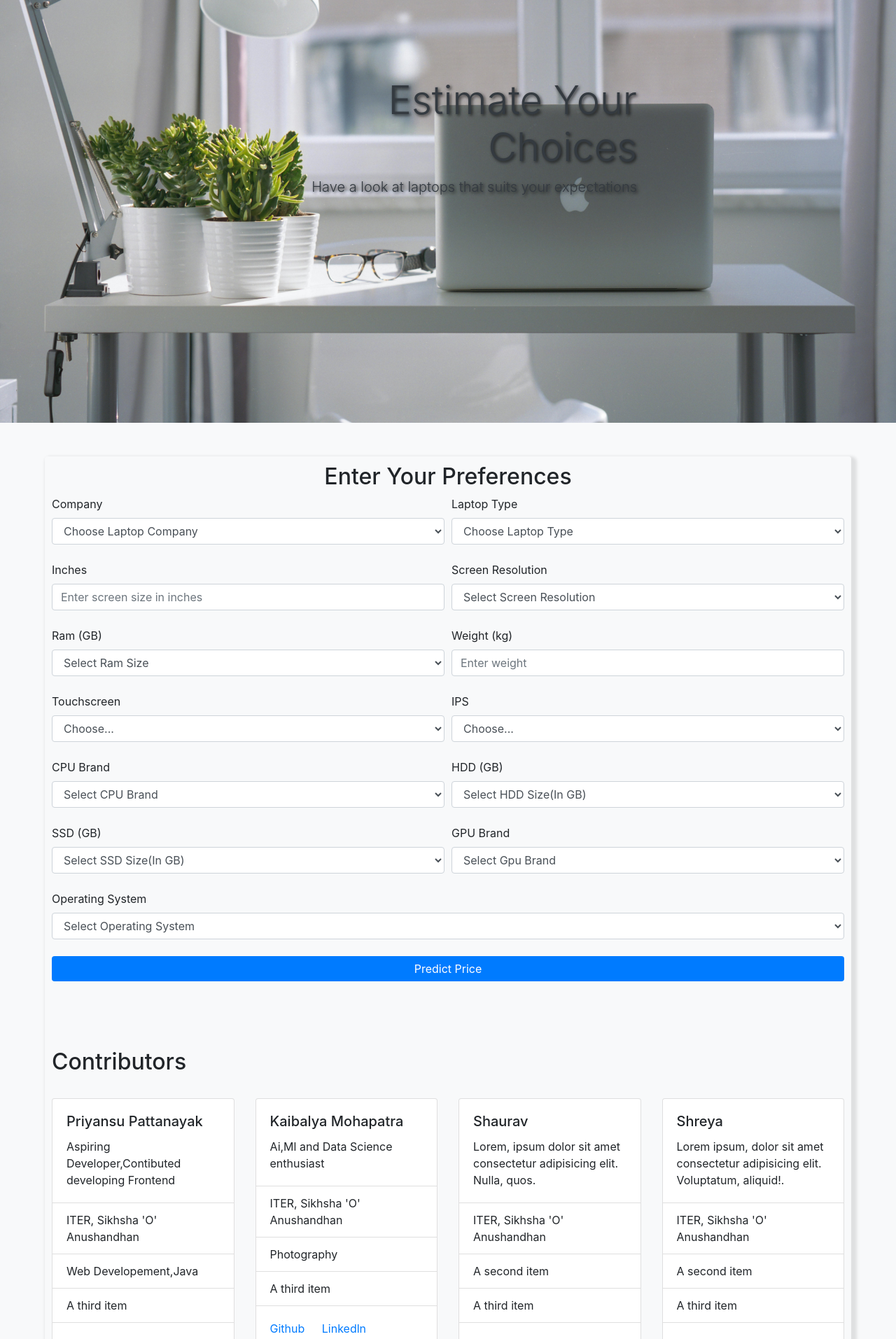
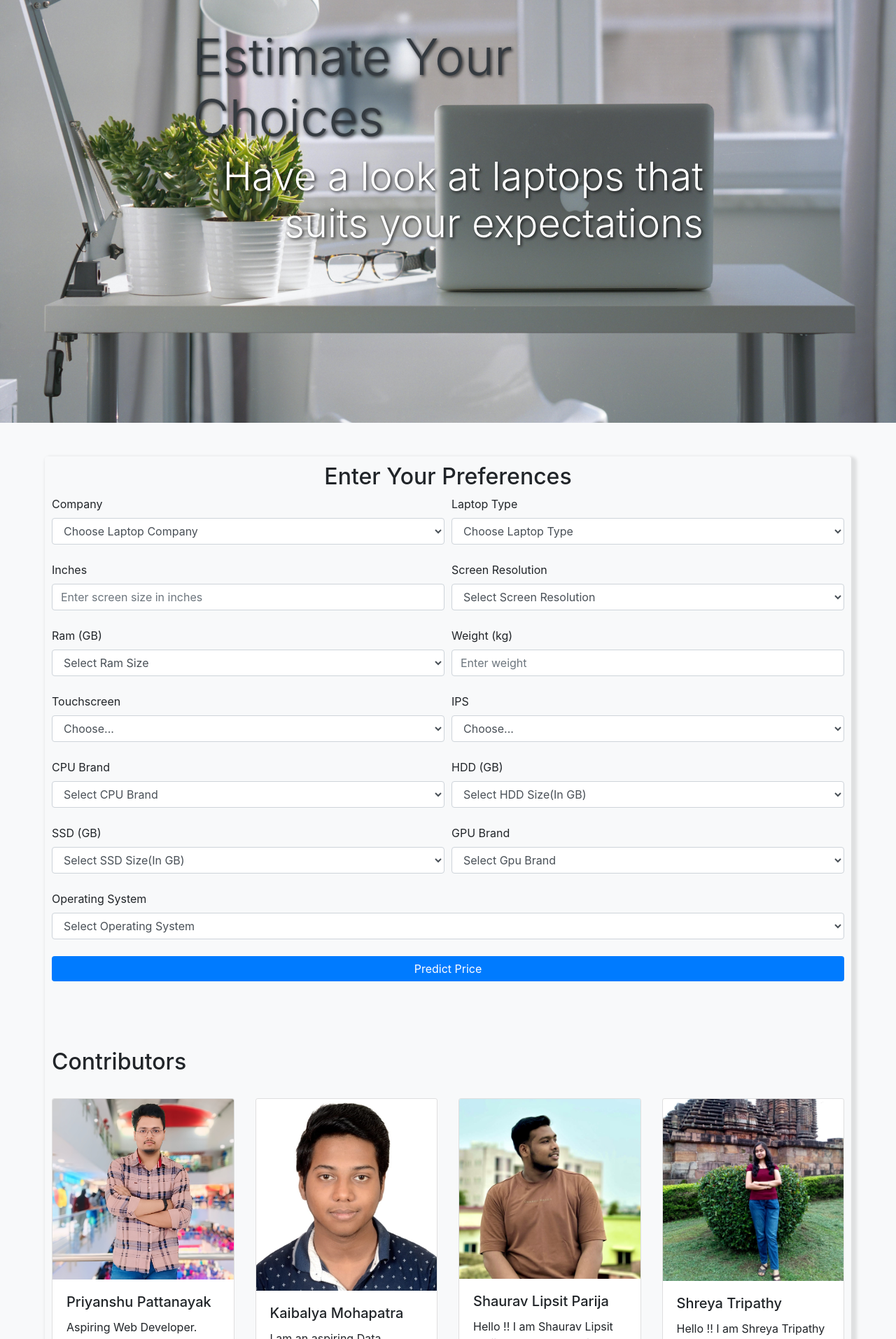
Before and after one commit to Kaibalya27/Laptop-price-predictor, a Flask app: page / in a window 1280 px wide. Shown: the part 280-2193 px from the top of the page at 70% size. Run offline with Flask 3, Linux system fonts and the light colour scheme; parts of the project's set-up code (start-up, migrations or seed data) failed here and were passed over; some libraries are stand-ins or nearby versions.

Commit message:
optimised and added few design to the website

```diff
--- a/templates/index.html
+++ b/templates/index.html
@@ -50,9 +50,9 @@
     <section class="hero d-flex align-items-center">
       <div class="container">
         <div class="row justify-content-md-center ">
-          <div class="col-lg-6 text-right">
-            <h1 class="display-4 text-dark">Estimate Your Choices</h1>
-            <p class="lead text-dark display-5">
+          <div class="col-lg-8  text-left">
+            <h1 class="display-3 text-dark">Estimate Your Choices</h1>
+            <p class="lead text-right display-4">
               Have a look at laptops that suits your expectations
             </p>
           </div>
@@ -254,88 +254,85 @@
     <div class="row row-cols-1 row-cols-md-2 row-cols-lg-4">
       <div class="col mb-4">
         <div class="card">
+          <img src="/static/pic1e.jpg" class="card-img-top" alt="Card Image" />
           <div class="card-body">
-            <h5 class="card-title">Priyansu Pattanayak</h5>
+            <h5 class="card-title">Priyanshu Pattanayak</h5>
             <p class="card-text">
-              Aspiring Developer,Contibuted developing Frontend
+              Aspiring Web Developer.<br/>Java enthusiast.<br/>Creating things just for fun.
             </p>
           </div>
           <ul class="list-group list-group-flush">
             <li class="list-group-item">ITER, Sikhsha 'O' Anushandhan</li>
-            <li class="list-group-item">Web Developement,Java</li>
-            <li class="list-group-item">A third item</li>
+            <li class="list-group-item">Computer Science and Engineering</li>
           </ul>
           <div class="card-body">
-            <a href="https://github.com/mavricx" class="card-link">Github</a>
+            <a href="https://github.com/mavricx" class="card-link" target="_blank">Github</a>
             <a
               href="https://www.linkedin.com/in/priyanshu-pattanayak/"
               class="card-link"
+              target="_blank"
               >Linkedln</a>
           </div>
         </div>
       </div>
       <div class="col mb-4">
         <div class="card">
-
+          <img src="/static/pic2e.jpg" class="card-img-top" alt="Card Image" />
           <div class="card-body">
             <h5 class="card-title">Kaibalya Mohapatra</h5>
             <p class="card-text">
-              Ai,Ml and Data Science enthusiast</p>
+              I am an aspiring Data Scientist with a passion for artificial intelligence (AI) and machine learning (ML). I have a solid foundation in deep learning (DL), natural language processing (NLP), and computer vision (CV). In addition to my expertise in data science, I have a strong background in Java and a deep understanding of data structures and algorithms (DSA). This combination allows me to develop efficient, scalable solutions and tackle complex computational problems</p>
           </div>
           <ul class="list-group list-group-flush">
             <li class="list-group-item">ITER, Sikhsha 'O' Anushandhan</li>
-            <li class="list-group-item">Photography</li>
-            <li class="list-group-item">A third item</li>
+            <li class="list-group-item">Computer Science and Engineering</li>
           </ul>
           <div class="card-body">
-            <a href="https://github.com/Kaibalya27" class="card-link">Github</a>
+            <a href="https://github.com/Kaibalya27" class="card-link" target="_blank">Github</a>
             <a
               href="https://www.linkedin.com/in/kaibalyamohapatra/"
               class="card-link"
-              >Linkedln</a
+              target="_blank"
+              >LinkedIn</a
             >
           </div>
         </div>
       </div>
       <div class="col mb-4">
         <div class="card">
-
+          <img src="/static/pic3e.jpg" class="card-img-top" alt="Card Image" />
           <div class="card-body">
-            <h5 class="card-title">Shaurav</h5>
+            <h5 class="card-title">Shaurav Lipsit Parija</h5>
             <p class="card-text">
-              Lorem, ipsum dolor sit amet consectetur adipisicing elit. Nulla,
-              quos.
+              Hello !! I am Shaurav Lipsit Parija currently pursuing BTech in Computer science engineering with Data Science Specialization in ITER SOA Bhubaneswar. I am a keen learner and enthusiast about python, data Science and Java Dsa
             </p>
           </div>
           <ul class="list-group list-group-flush">
             <li class="list-group-item">ITER, Sikhsha 'O' Anushandhan</li>
-            <li class="list-group-item">A second item</li>
-            <li class="list-group-item">A third item</li>
+            <li class="list-group-item">Computer Science and Engineering</li>
           </ul>
           <div class="card-body">
-            <a href="#" class="card-link">Github</a>
-            <a href="#" class="card-link">Linkedln</a>
+            <a href="https://github.com/sauravlipsit" class="card-link" target="_blank">Github</a>
+            <a href="https://www.linkedin.com/in/saurav-lipsit-parija-870828290/" class="card-link" target="_blank">LinkedIn</a>
           </div>
         </div>
       </div>
       <div class="col mb-4">
         <div class="card">
-
+          <img src="/static/pic4e.jpg" class="card-img-top" alt="Card Image" />
           <div class="card-body">
-            <h5 class="card-title">Shreya</h5>
+            <h5 class="card-title">Shreya Tripathy</h5>
             <p class="card-text">
-              Lorem ipsum, dolor sit amet consectetur adipisicing elit.
-              Voluptatum, aliquid!.
+              Hello !! I am Shreya Tripathy currently pursuing BTech in Computer science engineering with Data Science Specialization in ITER SOA Bhubaneswar. I am a keen learner and enthusiast about python, data Science and Java Dsa
             </p>
           </div>
           <ul class="list-group list-group-flush">
             <li class="list-group-item">ITER, Sikhsha 'O' Anushandhan</li>
-            <li class="list-group-item">A second item</li>
-            <li class="list-group-item">A third item</li>
+            <li class="list-group-item">Computer Science and Engineering</li>
           </ul>
           <div class="card-body">
-            <a href="#" class="card-link">Github</a>
-            <a href="#" class="card-link">Linkedln</a>
+            <a href="https://github.com/Shreya7tripathy" class="card-link" target="_blank">Github</a>
+            <a href="http://www.linkedin.com/in/shreyatripathy7" class="card-link" target="_blank">LinkedIn</a>
           </div>
         </div>
       </div>
```
Also changed, not shown: static/pic1e.jpg (added), static/pic2e.jpg (added), static/pic3e.jpg (added), static/pic4e.jpg (added).
